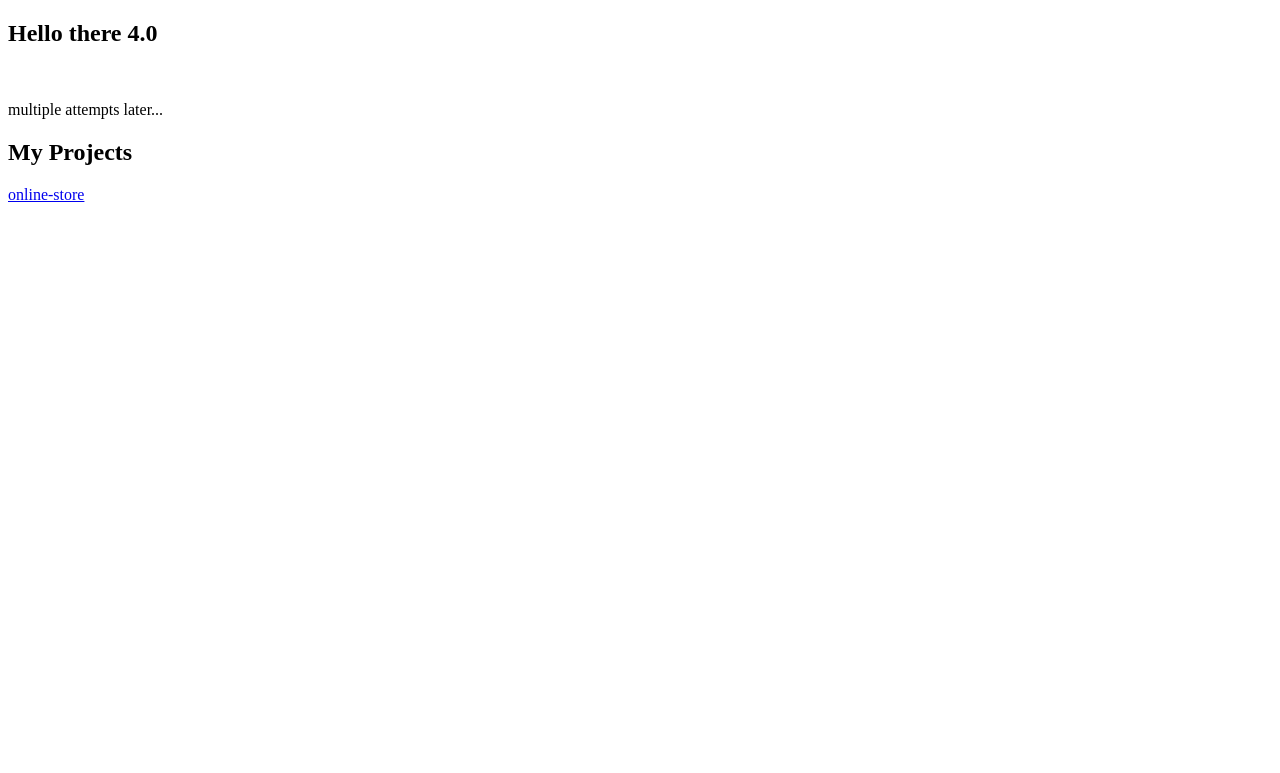
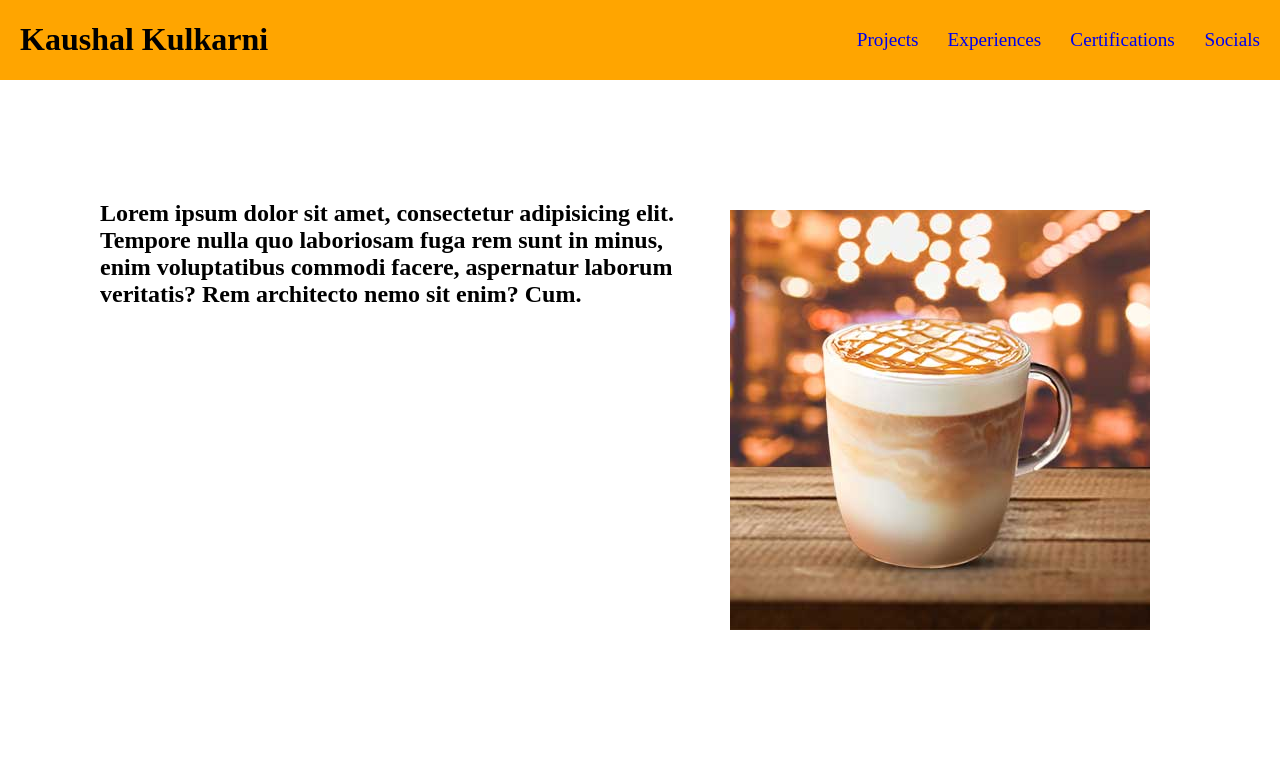
Before and after one commit to kaushal-345/kaushal-345.github.io, a plain HTML site: page index.html in a window 1280 px wide. Drawn offline with Linux system fonts and the light colour scheme.

Commit message:
portfolio -1

```diff
--- /dev/null
+++ b/assets/css/styles.css
@@ -0,0 +1,62 @@
+.container {
+    position: fixed;
+    overflow: auto;
+    top: 0;
+    left: 0;
+    bottom: 0;
+    right: 0;
+    scroll-behavior: smooth;
+    height: 100%;
+  }
+
+  .header{
+    background-color: orange;
+    display: flex;
+    justify-content: space-between;
+    align-items: center;
+    position: sticky;
+    top: 0px;
+    padding-left: 20px;
+  }
+
+  .header li {
+    display: inline;
+    padding: 5px;
+    font-size: larger;
+    padding-right: 20px;
+  }
+
+  .header a {
+    text-decoration: none;
+  }
+
+  .header a:hover {
+    text-decoration: underline;
+  }
+
+  .row {
+    display:flex; justify-content: center;
+    padding: 100px;
+    height: 75%;
+  }
+
+  .box {
+    padding: 20px;
+    margin: 10px;
+  }
+
+  .footer {
+    padding: 20px;
+    margin: 0px;
+    background-color: black;
+    color: white;
+    font-size: large;
+  }
+
+  button {
+    background-color: teal;
+    padding: 10px;
+    color: white;
+    border: none;
+    border-radius: 10%;
+  }
--- a/index.html
+++ b/index.html
@@ -3,12 +3,30 @@
 <head>
     <meta charset="UTF-8">
     <meta name="viewport" content="width=device-width, initial-scale=1.0">
-    <title>Document</title>
+    <link rel="stylesheet" href="assets/css/styles.css" />
+    <title>Kaushal-345</title>
 </head>
 <body>
-    <h2>Hello there 4.0</h2><br>
-    <p>multiple attempts later...</p>
-    <h2>My Projects</h2>
-    <a href="https://kaushal-345.github.io/online-store/">online-store</a>
+    <div class="container">
+        <div class="header">
+            <h1>Kaushal Kulkarni</h1>
+            <div>
+                <ul>
+                    <li><a href="#">Projects</a></li>
+                    <li><a href="#">Experiences</a></li>
+                    <li><a href="#">Certifications</a> </li>
+                    <li><a href="#">Socials</a></li>
+                </ul>
+            </div>
+        </div>
+        <div class="row">
+            <h2>Lorem ipsum dolor sit amet, consectetur adipisicing elit. Tempore nulla quo laboriosam fuga rem sunt in minus, enim voluptatibus commodi facere, aspernatur laborum veritatis? Rem architecto nemo sit enim? Cum.</h2>
+            <div class="box">
+                <img src="assets/images/2.png"/>
+            </div>
+        </div>
+    </div>
+
+    <!-- <a href="https://kaushal-345.github.io/online-store/">online-store</a> -->
 </body>
 </html>
```
Also changed, not shown: assets/images/2.png (added), assets/images/ball.png (added), assets/images/banner.jpg (added).
